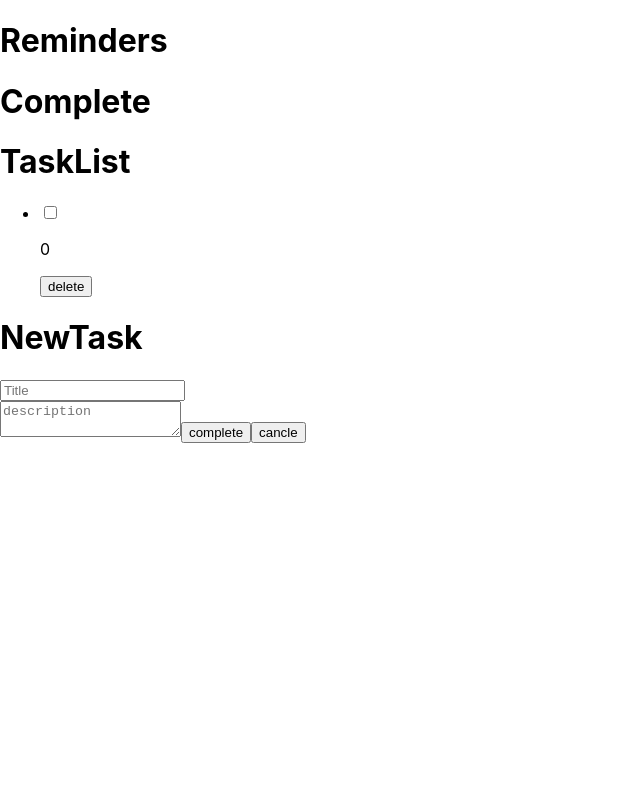
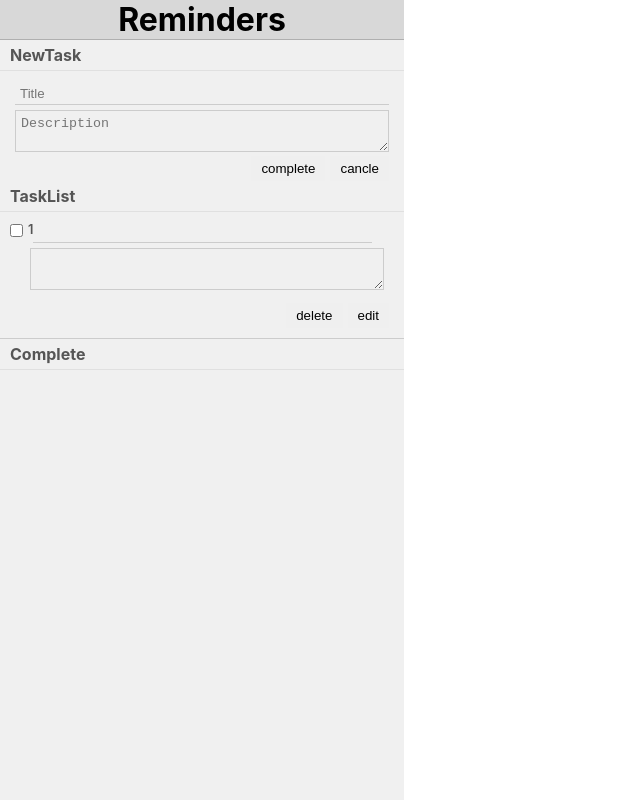
Before and after one commit to bestakkawut/reduxkeam, a React (Create React App) app: page / in a window 1280 px wide. Both pictures are taken after a click on the button "complete". Shown: the whole page, without its empty margins (0-640 px from the left). Built offline with nearby package versions, Linux system fonts and the light colour scheme.

Commit message:
add delete:> now task and complete can delete and edit  | AND | css almost done

```diff
--- a/package.json
+++ b/package.json
@@ -6,6 +6,7 @@
     "react": "^16.6.0",
     "react-dom": "^16.6.0",
     "react-redux": "^5.1.0",
+    "react-router-dom": "^4.3.1",
     "react-scripts": "2.1.0",
     "redux": "^4.0.1"
   },
--- a/src/App.js
+++ b/src/App.js
@@ -1,48 +1,26 @@
 import React, { Component , Fragment} from 'react';
+import { BrowserRouter  as Router , Route,withRouter  } from 'react-router-dom';
 import { connect } from 'react-redux';
-import './App.css';
+import './style/App.css';
 import CompleteTask from './components/CompleteTask'
 import TaskList from './components/TaskList'
 import NewTask from './components/NewTask';
 
 
+const App = ({todolist,dispatch})=>(
 
-
-// const App = ({ message, counters, dispatch}) =>(
-//   <div className="container">
-//     <div className="columns column is-12">
-//       <h1>Message: {message}</h1>
-//       <h1>Counter : {counters}</h1>
-//     </div>
-
-//     <div className="buttons">
-//       <button className="button is-primary" onClick={()=>dispatch({ type:"INCREMENT",score:2 }) }>
-//       +1
-//       </button>
-//       <button className="button is-link" >+2</button>
-//       <button className="button is-info">+3</button>
-//     </div>
-
-//     <div className="buttons">
-//       <button className="button is-primary" onClick={()=>dispatch({type:"DECREMENT",score:1})}>
-//       -1
-//       </button>
-//       <button className="button is-link">-2</button>
-//       <button className="button is-info">-3</button>
-//     </div>
-//   </div>
-// )
-
-
-const App = ({todolist,dispatch})=>(
-      <Fragment>
-        <div>
+    <Fragment>
+      <div className="whole">
+        <div className="header">
           <h1>Reminders</h1>
         </div>
-        <CompleteTask/>
-        <TaskList todolist={todolist.todos}/>
-        <NewTask/>
-      </Fragment>
+        <div className="container">
+          <NewTask/>
+          <TaskList/>
+        </div>
+      </div>
+    </Fragment>
+
     )
 
 
--- a/src/actions/index.js
+++ b/src/actions/index.js
@@ -6,6 +6,11 @@ export const ADD_TASK =(newTask)=> ({
 export const TOGGLE_TASK = (index)=> ({
     type:"TOGGLE_TASK",
     index
+})
+export const EDIT_TASK = (index,newTask)=>({
+    type:"EDIT_TASK",
+    index,
+    newTask
 })
 export const DELETE_TASK = (index)=>({
     type:"DELETE_TASK",
--- a/src/components/CompleteTask.js
+++ b/src/components/CompleteTask.js
@@ -1,26 +1,49 @@
 import React,{Fragment, Component} from "react"
 import { connect } from "react-redux"
-import { TOGGLE_TASK } from "../actions"
+import { TOGGLE_TASK,DELETE_TASK,EDIT_TASK } from "../actions"
 
 const CompleteTask = ({todolist,dispatch}) => (
     <Fragment>
-    <h1>Complete</h1>
-    <ul>
+    <div className="wrap-task">
+        <h1 className="head-task">Complete <span></span></h1>
+    </div>
+    <div className="wrap-new-input">
+    <ul className="task-style">
         {
             todolist.map((todo,index)=>{
                 if(todo.complete){
-                    return( <li key={index} style={{textDecoration: "line-through"}}>
-                                <input type="checkbox" onChange={()=>dispatch(TOGGLE_TASK(index))} defaultChecked/> {todo.title}
-                                <p>{todo.description}</p>
+                    return( <li key={index} className="list-style" >
+                                <input type="checkbox" onChange={()=>dispatch(TOGGLE_TASK(index))} defaultChecked/>
+                                <span style={{fontWeight:"600"}}>{index+1}</span>
+                                <input id={"title"+index} className="title-style lineThrough" type="text" placeholder={todo.title} />
+                                <div style={{padding:"0px 20px 0 30px"}}>
+                                    <textarea id={"description"+index} className="desc-style lineThrough">{todo.description}</textarea>
+                                </div>
+                                <div style={{textAlign:"right",paddingRight:"15px"}}>
+                                    <button className="btn-style btn-danger" onClick={()=>dispatch(DELETE_TASK(index))}>delete</button>
+                                    <button className="btn-style btn-info" onClick={()=>dispatch(EDIT_TASK(index,sendObjEdit(index)))}>edit</button>
+                                </div>
                             </li>
                     )
                 }
             })
         }
     </ul>
+    </div>
     </Fragment>
 )
 
+function sendObjEdit(index){
+    let title = document.querySelector("#title"+index).value;
+    if(title===""){
+        title = document.querySelector("#title"+index).placeholder;
+    }
+    let description = document.querySelector("#description"+index).value;
+    let newTask = {title:title,description:description,complete:false};
+    // document.querySelector("#title"+index).value = "";
+    // document.querySelector("#description"+index).value = "";
+    return newTask
+}
 const mapStateToProps = (state) =>{
     return{
         todolist:state.todolist.todos
--- a/src/components/NewTask.js
+++ b/src/components/NewTask.js
@@ -6,15 +6,18 @@ import { ADD_TASK } from '../actions'
 const NewTask = ({dispatch}) =>(
 
     <Fragment>
-        <div>
-            <h1>NewTask</h1>
+        <div className="wrap-task">
+            <h1 className="head-task">NewTask</h1>
         </div>
-        <div>
-            <input id="title" type="text" placeholder="Title"/>
-            <br></br>
-            <textarea id="description" placeholder="description"></textarea>
-            <button onClick={()=>dispatch(ADD_TASK(sendObj()))} >complete</button>
-            <button>cancle</button>
+        <div className="wrap-new-form">
+            <div className="wrap-new-input">
+                <input id="title" className="new-title" type="text" placeholder="Title"/>
+                <textarea id="description" className="new-desc" placeholder="Description"></textarea>
+                <div style={{textAlign:"right"}}>
+                    <button className="btn-style btn-info" onClick={()=>dispatch(ADD_TASK(sendObj()))} >complete</button>
+                    <button className="btn-style btn-cancle">cancle</button>
+                </div>
+            </div>
         </div>
     </Fragment>
 )
--- a/src/components/TaskList.js
+++ b/src/components/TaskList.js
@@ -1,18 +1,21 @@
 import React,{Fragment, Component} from "react"
 import Todolist from './Todolist'
+import CompleteTask from './CompleteTask'
 
 export default class TaskList extends Component{
     render(){
         return(
             <Fragment>
-                <div>
-                <h1>TaskList</h1>
+                <div className="wrap-task">
+                    <h1 className="head-task">TaskList</h1>
                 </div>
                 <div>
-                <ul>
                     <Todolist/>
-                </ul>
                 </div>
+                <div>
+                    <CompleteTask/>
+                </div>
+
             </Fragment>
         );
     }
--- a/src/components/Todolist.js
+++ b/src/components/Todolist.js
@@ -1,31 +1,45 @@
 import React,{Fragment, Component} from "react"
 import { connect } from 'react-redux'
-import { TOGGLE_TASK,DELETE_TASK } from '../actions'
+import { TOGGLE_TASK,DELETE_TASK,EDIT_TASK } from '../actions'
 
 let Todolist = ({todolist,dispatch})=>(
-    <div>
+    <div className="wrap-new-input">
+    <ul className="task-style">
         {
             todolist.map((todo,index)=>{
                 if(!todo.complete){
                     return(
-                    <li key={index} style={{textDecoration: todo.complete ? "line-through" : "none"}}>
-                        <input type="checkbox" onChange={()=>dispatch(TOGGLE_TASK(index))}/> {todo.title}
-                        <p>{index}{todo.description}</p>
-                        <button onClick={()=>dispatch(DELETE_TASK(index))}>delete</button>
+                        <li key={index} className="list-style">
+                            <input type="checkbox" className="list-input" onChange={()=>dispatch(TOGGLE_TASK(index))}/>
+                            <span style={{fontWeight:"600"}}>{index+1}</span>
+                            <input id={"title"+index} className="title-style" type="text" placeholder={todo.title}/>
+                            {/*<span className="title-style">{todo.title}</span> */}
+                            <div style={{padding:"0px 20px 0 30px"}}>
+                                <textarea id={"description"+index} className="desc-style">{todo.description}</textarea>
+                            </div>
+                            <div style={{textAlign:"right",paddingRight:"15px"}}>
+                                <button className="btn-style btn-danger" onClick={()=>dispatch(DELETE_TASK(index))}>delete</button>
+                                <button className="btn-style btn-info" onClick={()=>dispatch(EDIT_TASK(index,sendObjEdit(index)))}>edit</button>
+                            </div>
                         </li>
                     )
                 }
             })
         }
+    </ul>
     </div>
 )
 
-function completeTask({target}){
-    if(target.checked){
-        return true;
-    }else{
-        return false;
+function sendObjEdit(index){
+    let title = document.querySelector("#title"+index).value;
+    if(title===""){
+        title = document.querySelector("#title"+index).placeholder;
     }
+    let description = document.querySelector("#description"+index).value;
+    let newTask = {title:title,description:description,complete:false};
+    // document.querySelector("#title"+index).value = "";
+    // document.querySelector("#description"+index).value = "";
+    return newTask
 }
 
 const mapStateToProps = function(state){
--- a/src/reducers/todolist.js
+++ b/src/reducers/todolist.js
@@ -25,12 +25,13 @@ const todolist = ( state = initialState, action)=>{
             })
 
         case 'EDIT_TASK':
+            // return console.log(action.index,action.newTask),{...state}
             return Object.assign({},state,{
                 todos:state.todos.map((todo,index)=>{
                     if(index===action.index){
-                        return Object.assion({},state,{
-                            title:action.title,
-                            description:action.description,
+                        return Object.assign({},state,{
+                            title:action.newTask.title,
+                            description:action.newTask.description,
                             complete:todo.complete
                         })
                     }
--- /dev/null
+++ b/src/style/App.css
@@ -0,0 +1,96 @@
+h1,ul{
+  margin:0;
+  padding: 0;
+}
+.lineThrough,.lineThrough::placeholder{
+  text-decoration: line-through;
+}
+
+.whole{
+  position: absolute;
+  background-color: rgb(240, 240, 240);
+  top:0;
+  bottom: 0;
+}
+
+.header{
+  text-align: center;
+  font-size: 1em;
+  background-color: rgb(216, 216, 216);
+  border-bottom: 1px solid rgb(175, 175, 175);
+}
+.header > h1{
+  margin: 0;
+}
+
+.container{
+  color: #555;
+  background-color: rgb(240, 240, 240);
+}
+
+.wrap-task{
+  border-bottom: 1px solid rgb(224, 224, 224);
+}
+.head-task{
+  padding:5px 10px;
+  font-size: 1em;
+}
+.task-style{
+  list-style-type: none;
+}
+
+/* BUTTON */
+.btn-style{
+  border: 0;
+  margin: 0 0 0 5px;
+  padding: 5px 10px;
+}
+
+.list-style{
+  font-size: 0.8em;
+  padding: 5px 0 10px 0;
+  margin: 0 -15px;
+  border-bottom: 1px solid #ccc;
+}
+.list-style > input[type="checkbox"]{
+  margin: 0 5px 0 10px;
+  vertical-align: middle;
+}
+.list-input{
+  display: inline-block;
+  /* vertical-align: middle; */
+}
+.title-style{
+  font-weight: 600;
+  padding: 5px 10px 5px 5px;
+  border: 0;
+  border-bottom: 1px solid #ccc;
+  width: 80%;
+  display: inline-block;
+  background-color: transparent;
+}
+.desc-style{
+  margin: 5px 0 10px 0;
+}
+
+/* NEW TASK */
+.wrap-new-input{
+  text-align: left;
+  padding: 0 15px;
+}
+.new-title{
+  background-color: transparent;
+  border: 0;
+  border-bottom: 1px solid #ccc;
+  width: 100%;
+  margin: 15px 0 5px 0;
+  padding: 0 5px 3px 5px;
+  box-sizing: border-box;
+}
+.new-desc,.desc-style{
+  width: 100%;
+  background-color: transparent;
+  border: 1px solid #ccc;
+  padding: 5px;
+  box-sizing: border-box;
+}
--- /dev/null
+++ b/src/style/reset.css
@@ -0,0 +1,44 @@
+
+html, body, div, span, applet, object, iframe,
+h1, h2, h3, h4, h5, h6, p, blockquote, pre,
+a, abbr, acronym, address, big, cite, code,
+del, dfn, em, img, ins, kbd, q, s, samp,
+small, strike, strong, sub, sup, tt, var,
+b, u, i, center,
+dl, dt, dd, ol, ul, li,
+fieldset, form, label, legend,
+table, caption, tbody, tfoot, thead, tr, th, td,
+article, aside, canvas, details, embed,
+figure, figcaption, footer, header, hgroup,
+menu, nav, output, ruby, section, summary,
+time, mark, audio, video {
+	margin: 0;
+	padding: 0;
+	border: 0;
+	font-size: 100%;
+	font: inherit;
+	vertical-align: baseline;
+}
+/* HTML5 display-role reset for older browsers */
+article, aside, details, figcaption, figure,
+footer, header, hgroup, menu, nav, section {
+	display: block;
+}
+body {
+	line-height: 1;
+}
+ol, ul {
+	list-style: none;
+}
+blockquote, q {
+	quotes: none;
+}
+blockquote:before, blockquote:after,
+q:before, q:after {
+	content: '';
+	content: none;
+}
+table {
+	border-collapse: collapse;
+	border-spacing: 0;
+}
```
Also changed, not shown: src/App.css (deleted, +0 -32 lines), src/index.js (+1 -15 lines), 2 other files (tests, documents, lock files or other folders). Lines whose indentation alone changed are shown as unchanged.
